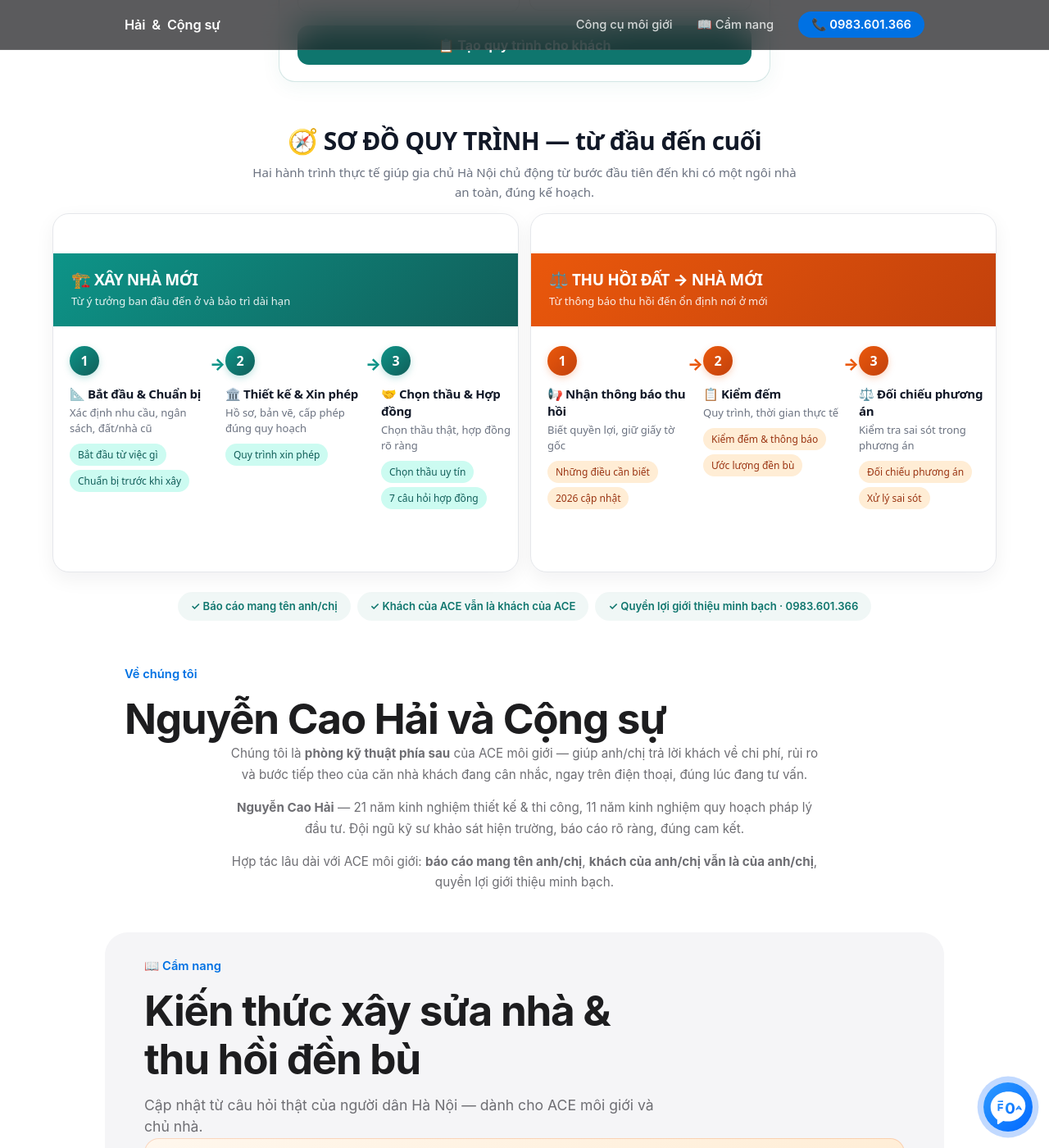
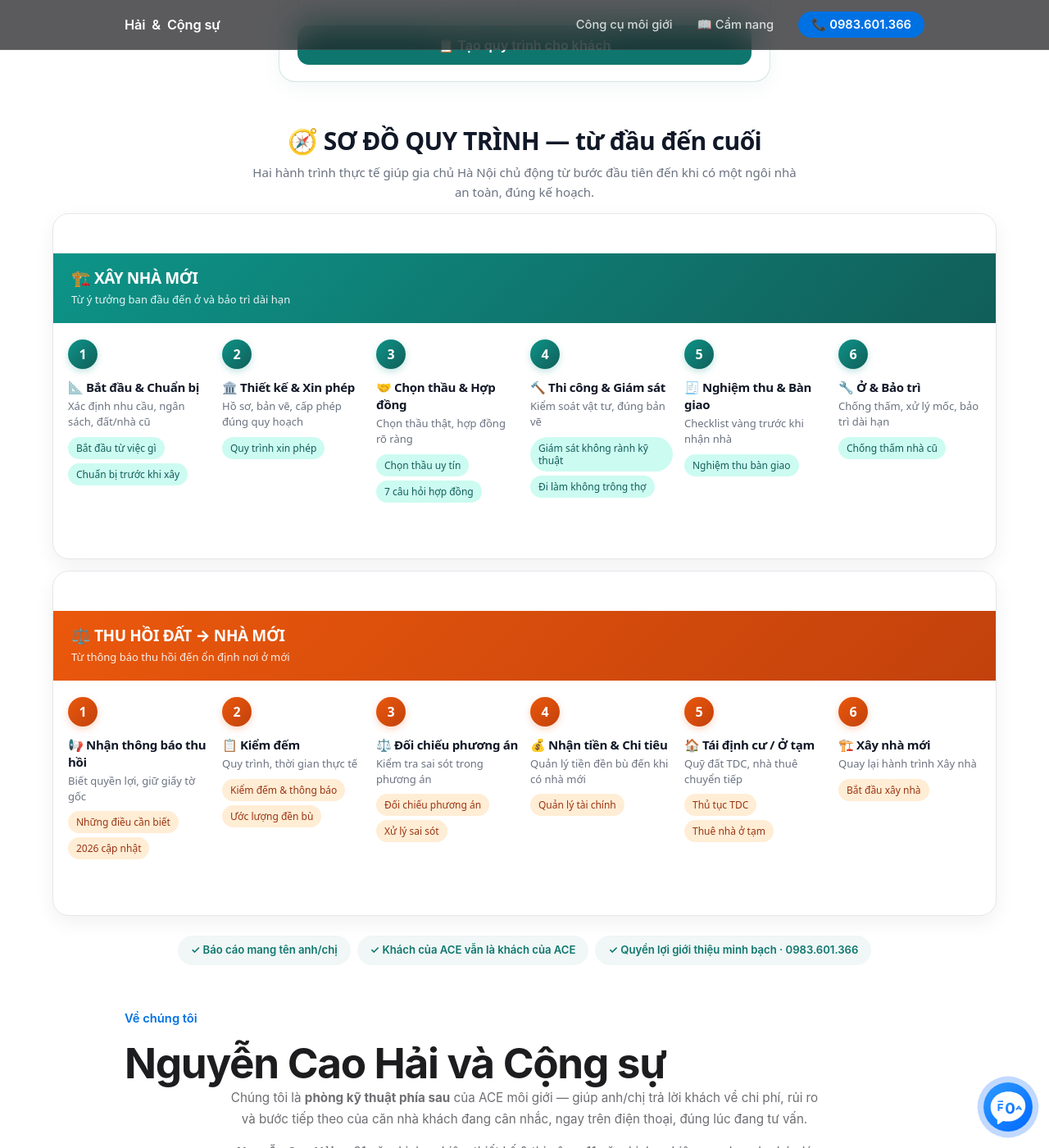
Before and after one commit to NCHhub/xaydung, a Jekyll site: the page built from index.html, in a window 1280 px wide and 1400 px high, scrolled down 1637 px. Shown: the whole window at 82% size. Built offline with Jekyll 4.4.1, drawn with Linux system fonts in a browser that asks for light colours.

Commit message:
opencode: fix mind map che khuất (1 cột + steps wrap thay vì 2 cột cuộn ngang) + postcard 4 cột hiện nhiều bài hơn

```diff
--- a/assets/css/style.css
+++ b/assets/css/style.css
@@ -126,7 +126,7 @@ h2.section-h{font-size:clamp(1.9rem,4vw,3.2rem);font-weight:700;letter-spacing:-
 .btn-sm{line-height:1.2;}
 
 /* ===== POST CARDS ===== */
-.postlist{display:grid;grid-template-columns:repeat(auto-fill,minmax(300px,1fr));gap:18px;padding-bottom:40px;}
+.postlist{display:grid;grid-template-columns:repeat(auto-fill,minmax(235px,1fr));gap:14px;padding-bottom:40px;}
 .postcard{border-radius:var(--radius-md);overflow:hidden;box-shadow:var(--shadow-sm);transition:transform .3s ease,box-shadow .3s ease;background:var(--bg);}
 .postcard:hover{transform:translateY(-6px);box-shadow:var(--shadow-md);}
 .postcard .thumb{aspect-ratio:4/3;overflow:hidden;background:var(--bg-gray);}
--- a/index.html
+++ b/index.html
@@ -499,11 +499,11 @@ description: "Aladdin giúp môi giới đầu khách mua biết căn nhà sẽ
 .mqm-route--orange .mqm-chip:hover,.mqm-route--orange .mqm-chip:focus-visible{border-color:#f97316;background:#f97316;color:#fff}
 @media (min-width:900px){
   .mqm-wrap{padding-right:24px;padding-left:24px}
-  .mqm-routes{grid-template-columns:repeat(2,minmax(0,1fr));align-items:start}
-  .mqm-route-header{padding:20px 22px}
-  .mqm-steps{flex-direction:row;overflow-x:auto;padding:24px 20px 28px;scrollbar-width:thin}
-  .mqm-step{flex:0 0 190px;display:block;padding:0 18px 0 0!important}
-  .mqm-step:not(:last-child):after{content:"→";left:auto;right:0;top:7px;bottom:auto;font-size:20px}
+  .mqm-routes{grid-template-columns:1fr;align-items:stretch}
+  .mqm-route-header{padding:18px 22px}
+  .mqm-steps{flex-direction:row;flex-wrap:wrap;gap:14px;padding:20px 18px}
+  .mqm-step{flex:1 1 165px;min-width:165px;max-width:230px;display:block;padding:0!important}
+  .mqm-step:not(:last-child):after{content:none}
   .mqm-number{margin-bottom:12px}
   .mqm-step-title{font-size:15px}
 }
```
